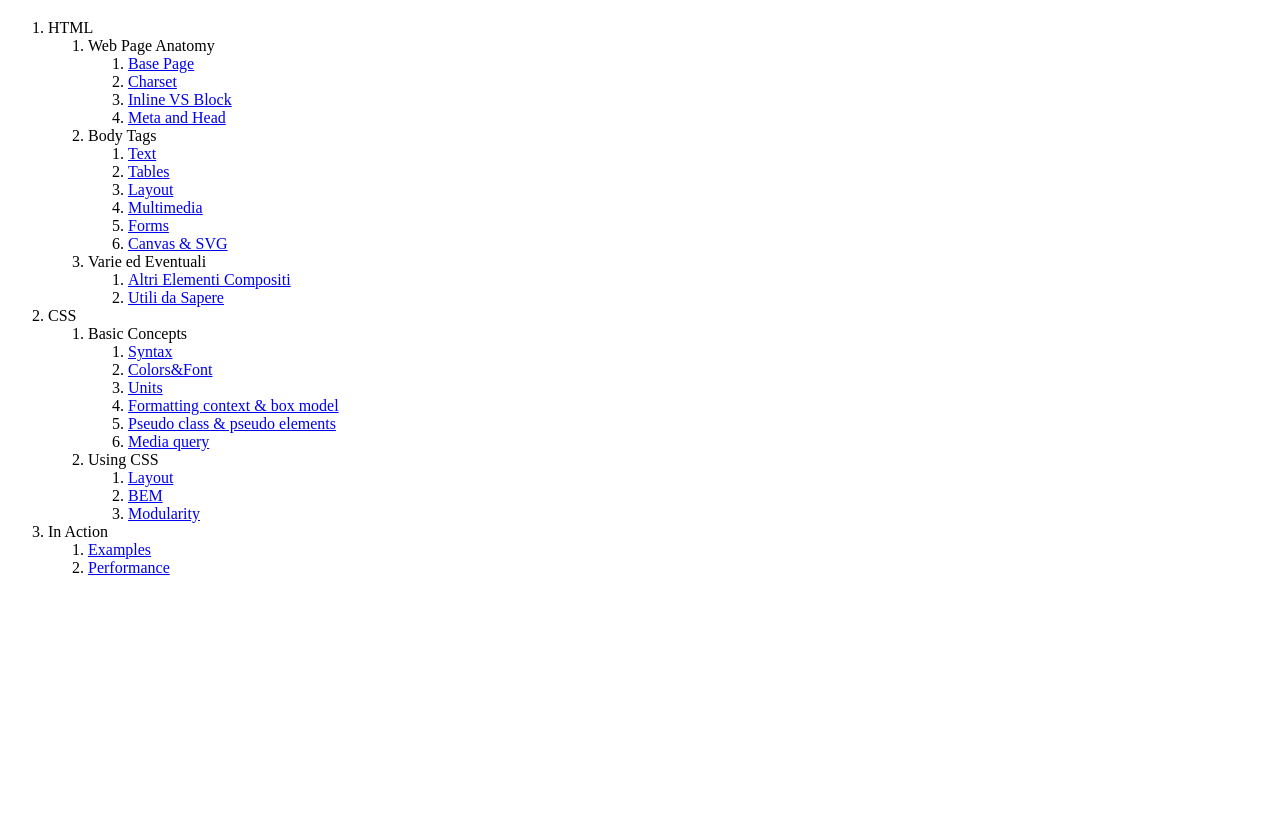
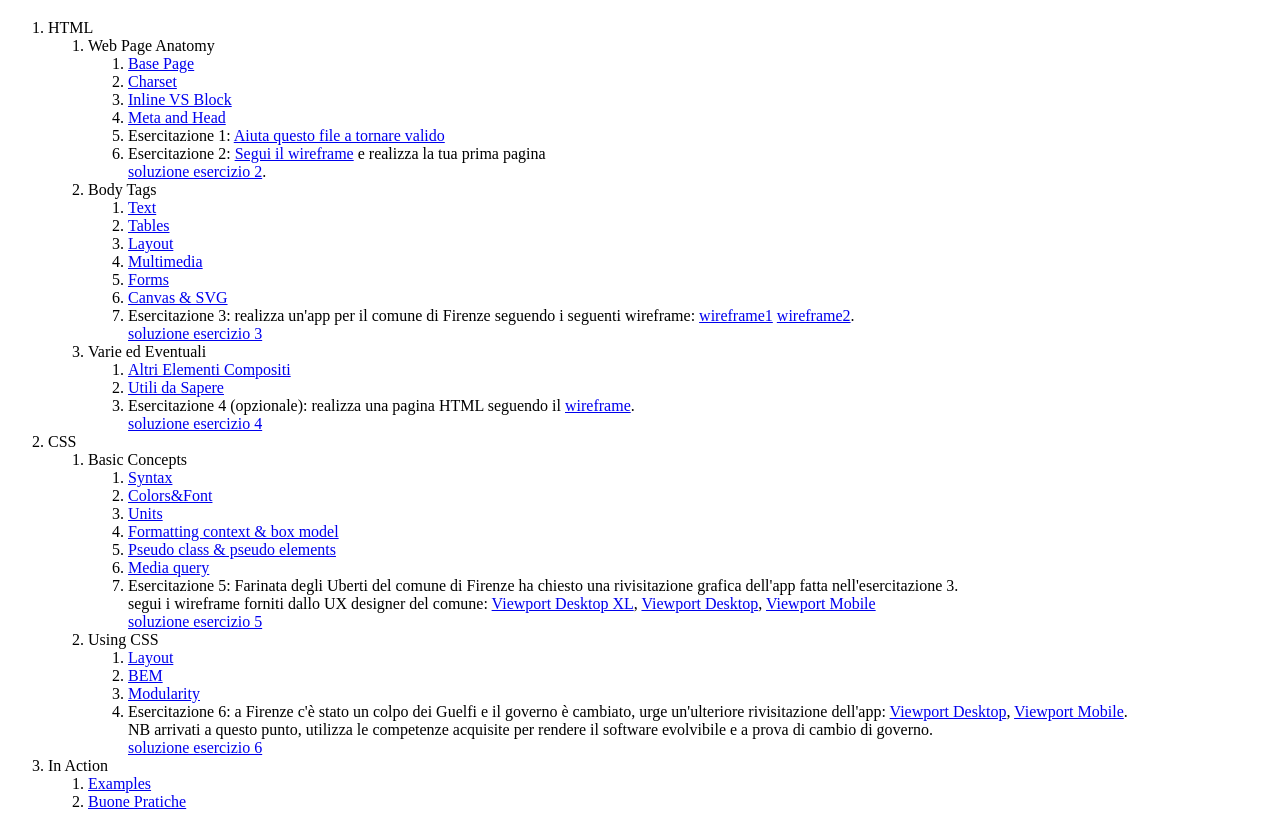
Before and after one commit to adellava/basic-html-css-workshop, a website: page index.html in a window 1280 px wide. Shown: the part 61-888 px from the top of the page. Before the commit the page ends 800 px from the top, so only its background shows below. Drawn offline with Linux system fonts and the light colour scheme.

Commit message:
migliora l'indice

```diff
--- a/index.html
+++ b/index.html
@@ -19,6 +19,12 @@
                             <li><a target="_blank" href="/01_HTML/01_web_page_anatomy/02_charset.html">Charset</a></li>
                             <li><a target="_blank" href="/01_HTML/01_web_page_anatomy/03_inline_VS_block_element.html">Inline VS Block</a></li>
                             <li><a target="_blank" href="/01_HTML/01_web_page_anatomy/04_meta_and_head.html">Meta and Head</a></li>
+                            <li>Esercitazione 1: <a target="_blank" href="/01_HTML/01_web_page_anatomy/exercises/help_me.html">Aiuta questo file a tornare valido</a></li>
+                            <li>
+                                Esercitazione 2: <a target="_blank" href="/01_HTML/01_web_page_anatomy/exercises/write_me.png">Segui il wireframe</a> e realizza la tua prima pagina
+                                <br/>
+                            <a target="_blank" href="/01_HTML/01_web_page_anatomy/exercises/solutions/write_me.html">soluzione esercizio 2</a>.
+                            </li>
                         </ol>
                     </li>
                     <li>
@@ -30,6 +36,15 @@
                             <li><a target="_blank" href="/01_HTML/02_body_tags/04_multimedia.html">Multimedia</a></li>
                             <li><a target="_blank" href="/01_HTML/02_body_tags/05_forms.html">Forms</a></li>
                             <li><a target="_blank" href="/01_HTML/02_body_tags/06_canvas_and_svg.html">Canvas & SVG</a></li>
+
+                            <li>
+                                Esercitazione 3: realizza un'app per il comune di Firenze seguendo i seguenti wireframe:
+                                <a target="_blank" href="/01_HTML/02_body_tags/exercises/writeme1.png">wireframe1</a>
+                                <a target="_blank" href="/01_HTML/02_body_tags/exercises/writeme1bis.png">wireframe2</a>.
+                                <br/>
+                                <a target="_blank" href="/01_HTML/02_body_tags/exercises/solutions/write_me.html">soluzione esercizio 3</a>
+                            </li>
+
                         </ol>
                     </li>
                     <li>
@@ -37,6 +52,12 @@
                         <ol>
                             <li><a target="_blank" href="/01_HTML/03_varie_ed_eventuali/01_altri_elementi_compositi.html">Altri Elementi Compositi</a></li>
                             <li><a target="_blank" href="/01_HTML/03_varie_ed_eventuali/02_utili_da_sapere.html">Utili da Sapere</a></li>
+                            <li>
+                                Esercitazione 4 (opzionale): realizza una pagina HTML seguendo il
+                                <a target="_blank" href="/01_HTML/03_varie_ed_eventuali/exercises/writeme.png">wireframe</a>.
+                                <br/>
+                                <a target="_blank" href="/01_HTML/03_varie_ed_eventuali/exercises/solutions/writeme.html">soluzione esercizio 4</a>
+                            </li>
                         </ol>
                     </li>
                 </ol>
@@ -53,6 +74,15 @@
                             <li><a target="_blank" href="/02_CSS/01_basic_concepts/04_formatting_context_and_box_model.html">Formatting context & box model</a></li>
                             <li><a target="_blank" href="/02_CSS/01_basic_concepts/05_pseudo_class_and_elements.html">Pseudo class & pseudo elements</a></li>
                             <li><a target="_blank" href="/02_CSS/01_basic_concepts/06_media_query.html">Media query</a></li>
+                            <li>
+                                Esercitazione 5: Farinata degli Uberti del comune di Firenze ha chiesto una rivisitazione grafica dell'app fatta nell'esercitazione 3.
+                                <br/>segui i wireframe forniti dallo UX designer del comune:
+                                <a target="_blank" href="/02_CSS/01_basic_concepts/exercises/1.png">Viewport Desktop XL</a>,
+                                <a target="_blank" href="/02_CSS/01_basic_concepts/exercises/2.png">Viewport Desktop</a>,
+                                <a target="_blank" href="/02_CSS/01_basic_concepts/exercises/3.png">Viewport Mobile</a>
+                                <br/>
+                                <a target="_blank" href="/02_CSS/01_basic_concepts/exercises/solutions/write_me.html">soluzione esercizio 5</a>
+                            </li>
                         </ol>
                     </li>
                     <li>
@@ -61,6 +91,15 @@
                             <li><a target="_blank" href="/02_CSS/02_using_css/01_layout.html">Layout</a></li>
                             <li><a target="_blank" href="/02_CSS/02_using_css/02_bem.html">BEM</a></li>
                             <li><a target="_blank" href="/02_CSS/02_using_css/03_modularity.html">Modularity</a></li>
+                            <li>
+                                Esercitazione 6: a Firenze c'è stato un colpo dei Guelfi e il governo è cambiato, urge un'ulteriore rivisitazione dell'app:
+                                <a target="_blank" href="/02_CSS/02_using_css/exercises/1.png">Viewport Desktop</a>,
+                                <a target="_blank" href="/02_CSS/02_using_css/exercises/2.png">Viewport Mobile</a>.
+                                <br/>
+                                NB arrivati a questo punto, utilizza le competenze acquisite per rendere il software evolvibile e a prova di cambio di governo.
+                                <br/>
+                                <a target="_blank" href="/02_CSS/02_using_css/exercises/solution/write_me.html">soluzione esercizio 6</a>
+                            </li>
                         </ol>
                     </li>
                 </ol>
@@ -72,7 +111,7 @@
                         <a target="_blank" href="/03_in_action/01_examples.html">Examples</a>
                     </li>
                     <li>
-                        <a target="_blank" href="/03_in_action/02_performance.html">Performance</a>
+                        <a target="_blank" href="/03_in_action/02_do_and_dont.html">Buone Pratiche</a>
                     </li>
                 </ol>
             </li>
```
Also changed, not shown: 03_in_action/02_do_and_dont.html (renamed from 03_in_action/02_performance.html, +2 -2 lines).
